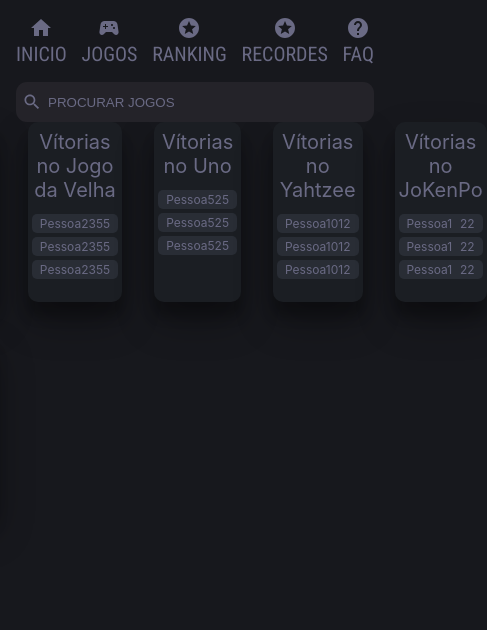
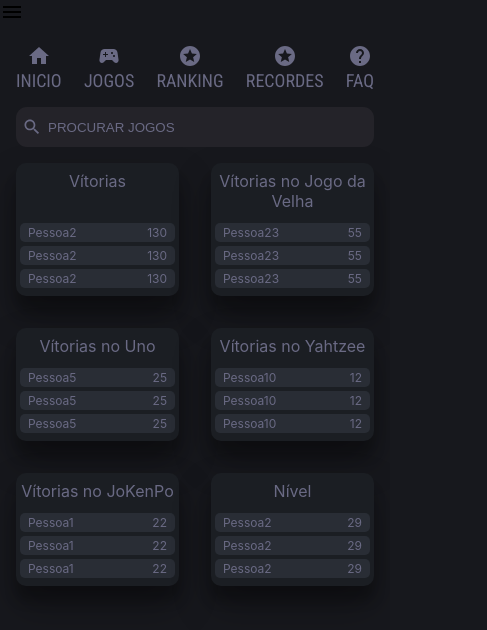
Before and after one commit to rodhenr/SiteJogos, a React (Create React App) app: page /recordes in a window 390 px wide. Shown: the top 630 px of the page, 487 px wide, since content can reach past the window. Built offline with nearby package versions, Linux system fonts and the light colour scheme.

Commit message:
:lipstick: feat: Responsividade para resolução abaixo de 400px de largura

```diff
--- a/src/components/games/styles/GamesPageItem.module.scss
+++ b/src/components/games/styles/GamesPageItem.module.scss
@@ -29,4 +29,5 @@
 
 .gameName {
   flex-grow: 1;
+  font-size: 18px !important;
 }
--- a/src/components/home/styles/Help.module.scss
+++ b/src/components/home/styles/Help.module.scss
@@ -6,6 +6,8 @@
   display: flex;
   flex: 1;
   font-family: "Space Grotesk", sans-serif;
+  min-height: 100px;
+  margin-bottom: 24px;
   padding: 8px;
   transition: background-color 0.3s;
 
@@ -18,6 +20,7 @@
   }
 
   @media (min-width: 1024px) {
+    margin: 0;
     padding: 16px;
   }
 }
--- a/src/components/home/styles/RankingItem.module.scss
+++ b/src/components/home/styles/RankingItem.module.scss
@@ -36,6 +36,12 @@
   gap: 4px;
 
   p {
-    font-size: 16px !important;
+    font-size: 12px !important;
+  }
+
+  @media (min-width: 1024px) {
+    p {
+      font-size: 16px !important;
+    }
   }
 }
--- a/src/components/home/styles/Recent.module.scss
+++ b/src/components/home/styles/Recent.module.scss
@@ -27,7 +27,7 @@
 
   p {
     font-family: "Roboto Condensed";
-    font-size: 9px;
+    font-size: 10px;
   }
 
   @media (min-width: 600px) {
--- a/src/components/menu/styles/Button.module.scss
+++ b/src/components/menu/styles/Button.module.scss
@@ -7,7 +7,7 @@
 
   p {
     font-family: "Roboto Condensed", sans-serif;
-    font-size: 20px;
+    font-size: 18px;
     margin: 0;
   }
 
--- a/src/components/sidebar/ProfileModal.tsx
+++ b/src/components/sidebar/ProfileModal.tsx
@@ -3,7 +3,7 @@
 
 import { v4 as uuidv4 } from "uuid";
 
-import { Avatar, Box, Modal, Popover, Typography } from "@mui/material";
+import { Avatar, Box, Modal, Tooltip, Typography } from "@mui/material";
 
 import { fakeData } from "../../data/fakeData";
 
@@ -12,7 +12,6 @@
 import ExpInfo from "./ExpInfo";
 
 import styles from "./styles/ProfileModal.module.scss";
-import { useState } from "react";
 
 const style = {
   backgroundColor: "#1b1e23",
@@ -33,8 +32,6 @@
 };
 
 function ProfileModal() {
-  const [anchorEl, setAnchorEl] = useState<HTMLElement | null>(null);
-
   const profileState = useSelector(
     (state: RootState) => state.modals.profileModal
   );
@@ -43,16 +40,6 @@
   const handleClose = () => {
     dispatch(changeProfileModal(false));
   };
-
-  const handlePopoverOpen = (event: React.MouseEvent<HTMLElement>) => {
-    setAnchorEl(event.currentTarget);
-  };
-
-  const handlePopoverClose = () => {
-    setAnchorEl(null);
-  };
-
-  const open = Boolean(anchorEl);
 
   return (
     <div>
@@ -124,12 +111,13 @@
             <Box display={"flex"} gap={1}>
               {fakeData.user.friends.map((friend) => {
                 return (
-                  <Avatar
-                    alt={friend.userName}
-                    className={styles.friendAvatar}
-                    key={uuidv4()}
-                    src={friend.image}
-                  />
+                  <Tooltip key={uuidv4()} title={friend.userName}>
+                    <Avatar
+                      alt={friend.userName}
+                      className={styles.friendAvatar}
+                      src={friend.image}
+                    />
+                  </Tooltip>
                 );
               })}
             </Box>
@@ -202,6 +190,7 @@
                 })}
               </Box>
             </Box>
+            <Box minHeight={"20px"}></Box>
           </Box>
         </Box>
       </Modal>
--- a/src/layouts/Layout.tsx
+++ b/src/layouts/Layout.tsx
@@ -1,5 +1,8 @@
+import { useEffect, useState } from "react";
+
 import { Drawer } from "@mui/material";
-import { useEffect, useState } from "react";
+import MenuIcon from "@mui/icons-material/Menu";
+
 import Menu from "../components/menu/Menu";
 import HistoryModal from "../components/sidebar/HistoryModal";
 import MessagesModal from "../components/sidebar/MessagesModal";
@@ -30,6 +33,7 @@
     <div className={styles.container}>
       {windowWidth < 1024 ? (
         <div className={styles.mobileOptions}>
+          <MenuIcon />
           <Drawer />
         </div>
       ) : (
--- a/src/layouts/styles/Layout.module.scss
+++ b/src/layouts/styles/Layout.module.scss
@@ -2,7 +2,7 @@
   display: flex;
   flex-direction: column;
   height: 100vh;
-  margin-bottom: 32px;
+  margin-bottom: 48px;
 
   @media (min-width: 1024px) {
     flex-direction: row;
@@ -12,9 +12,12 @@
 
 .mainContainer {
   box-sizing: border-box;
+  display: flex;
   flex: 1;
+  flex-direction: column;
   gap: 16px;
   height: 100vh;
+  gap: 16px;
   padding: 16px;
 
   @media (min-width: 1024px) {
--- a/src/pages/Home.tsx
+++ b/src/pages/Home.tsx
@@ -25,10 +25,8 @@
   let render = (
     <>
       <Recent />
-      <div className={styles.double}>
-        <Ranking />
-        <Help />
-      </div>
+      <Ranking />
+      <Help />
     </>
   );
 
--- a/src/pages/styles/Games.module.scss
+++ b/src/pages/styles/Games.module.scss
@@ -5,11 +5,10 @@
 .gamesContainer {
   display: grid;
   flex: 1;
-  gap: 32px;
-  grid-template-columns: repeat(3, 1fr);
-  grid-template-rows: repeat(2, 160px);
+  gap: 16px;
+  grid-template-columns: repeat(2, 1fr);
+  grid-template-rows: repeat(4, 160px);
   justify-content: center;
-  padding: 32px;
 
   p {
     color: white;
@@ -17,4 +16,11 @@
     margin: 8px 0;
     text-align: center;
   }
+
+  @media (min-width: 1024px) {
+    gap: 32px;
+    grid-template-columns: repeat(3, 1fr);
+    grid-template-rows: repeat(2, 160px);
+    padding: 32px;
+  }
 }
--- a/src/pages/styles/Ranking.module.scss
+++ b/src/pages/styles/Ranking.module.scss
@@ -1,8 +1,15 @@
 .container {
   display: flex;
   flex: 1;
+  flex-direction: column;
   gap: 8px;
   max-height: 100%;
+  margin-bottom: 24px;
+
+  @media (min-width: 1024) {
+    flex-direction: row;
+    margin-bottom: 0;
+  }
 }
 
 .mainRanking {
@@ -15,7 +22,12 @@
   flex: 2;
   flex-direction: column;
   gap: 16px;
+  max-height: 350px;
   padding: 16px;
+
+  @media (min-width: 1024px) {
+    max-height: auto;
+  }
 }
 
 .rankingTitle {
--- a/src/pages/styles/Records.module.scss
+++ b/src/pages/styles/Records.module.scss
@@ -2,9 +2,14 @@
   display: grid;
   flex: 1;
   gap: 32px;
-  grid-template-columns: repeat(5, 1fr);
-  grid-template-rows: repeat(2, 180px);
+  grid-template-columns: repeat(2, 1fr);
+  grid-template-rows: repeat(2, auto);
   justify-content: center;
+
+  @media (min-width: 1024px) {
+    grid-template-columns: repeat(5, 1fr);
+    grid-template-rows: repeat(2, 180px);
+  }
 }
 
 .record {
@@ -16,7 +21,7 @@
   display: flex;
   flex-direction: column;
   gap: 12px;
-  justify-content: space-around;
+  justify-content: space-between;
   padding: 8px 4px;
 
   p {
@@ -27,7 +32,11 @@
 
 .title {
   flex: 1;
-  font-size: 20px;
+  font-size: 16px;
+
+  @media (min-width: 1024px) {
+    font-size: 20px;
+  }
 }
 
 .infoContainer {
@@ -35,6 +44,7 @@
   flex: 3;
   flex-direction: column;
   gap: 4px;
+  justify-content: flex-end;
   width: 100%;
 }
 
@@ -43,9 +53,9 @@
   border-radius: 5px;
   box-sizing: border-box;
   display: flex;
-
   justify-content: space-between;
   padding: 2px 8px;
+  transition: background-color 0.2s;
   width: 100%;
 
   p {
```
